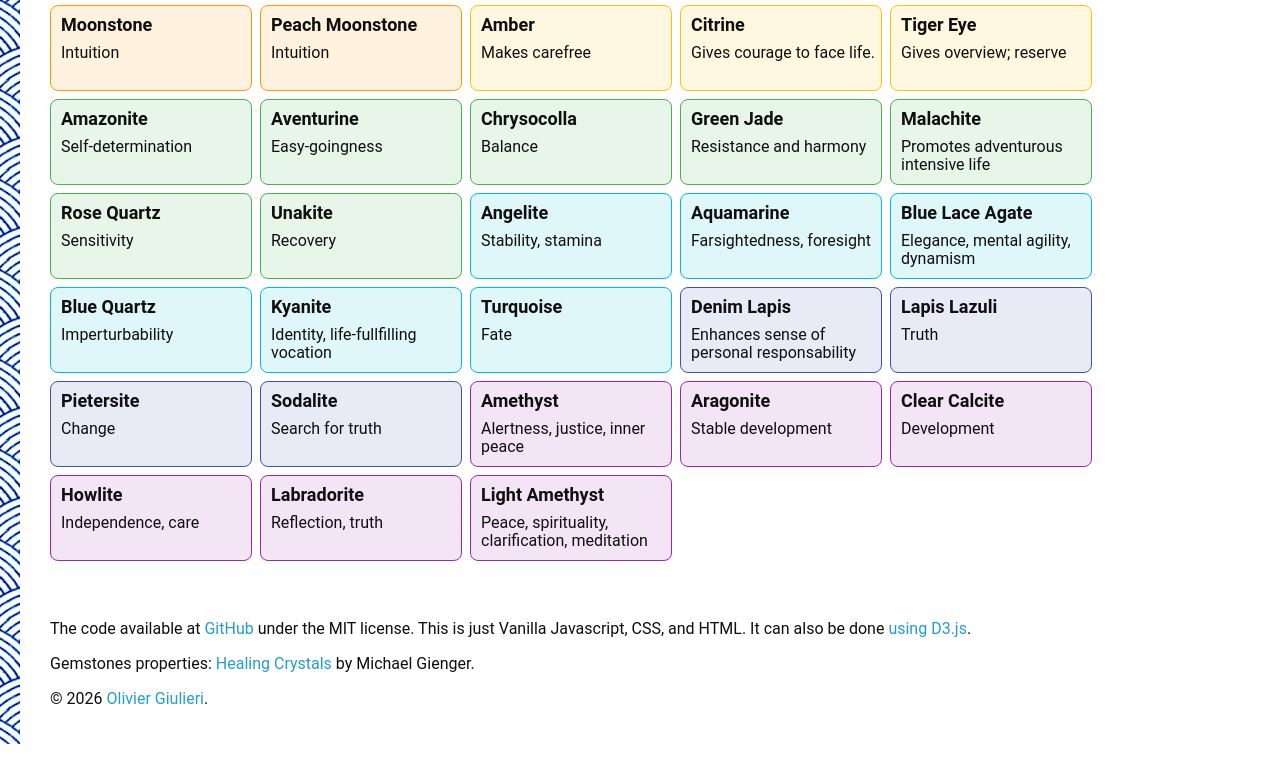
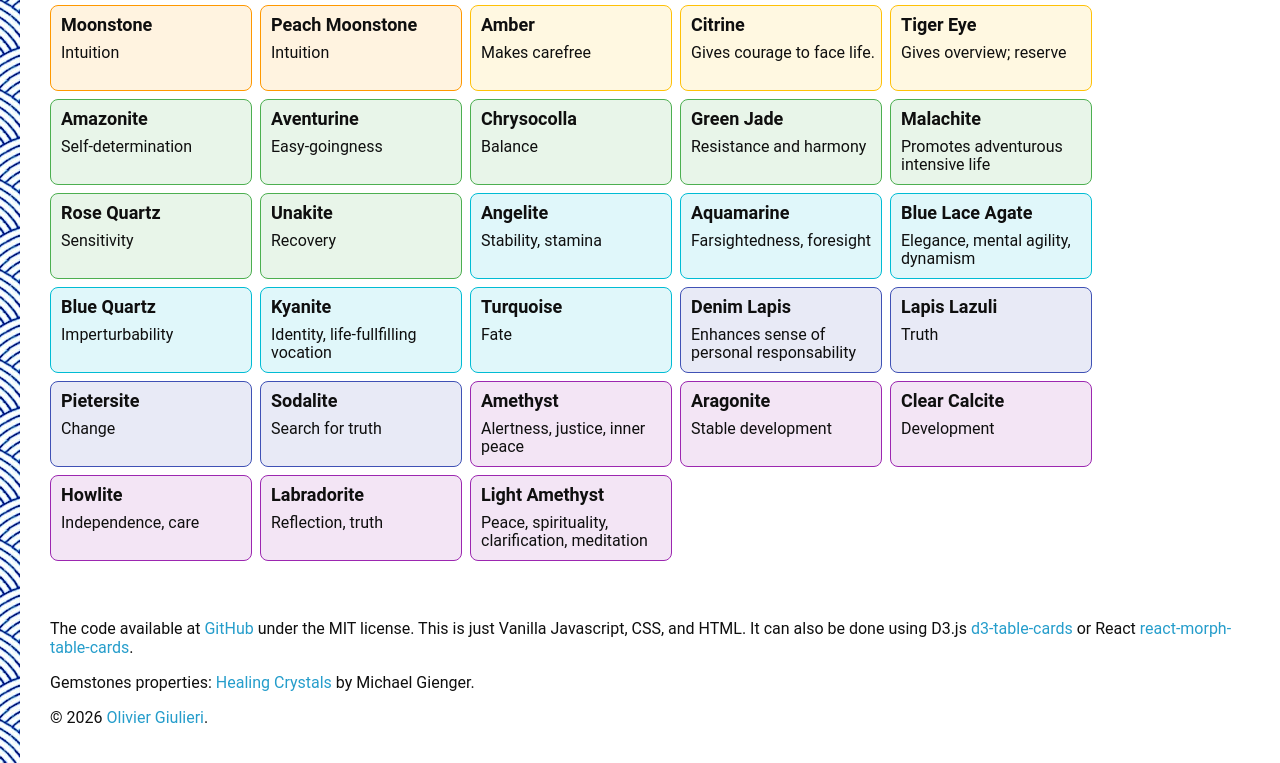
Before and after one commit to evoluteur/isomorphic-table-cards, a website: page index.html in a window 1280 px wide. Shown: the part 370-1133 px from the top of the page. Drawn offline with Linux system fonts and the light colour scheme.

Commit message:
docs: add links to d3 and react alternatives.

```diff
--- a/index.html
+++ b/index.html
@@ -177,11 +177,17 @@
           >GitHub</a
         >
         under the MIT license. This is just Vanilla Javascript, CSS, and HTML.
-        It can also be done
+        It can also be done using D3.js
         <a
           href="https://evoluteur.github.io/d3-table-cards/"
           rel="noopener noreferrer"
-          >using D3.js</a
+          >d3-table-cards</a
+        >
+        or React
+        <a
+          href="https://evoluteur.github.io/react-morph-table-cards/"
+          rel="noopener noreferrer"
+          >react-morph-table-cards</a
         >.
       </p>
 
```
Also changed, not shown: README.md.
